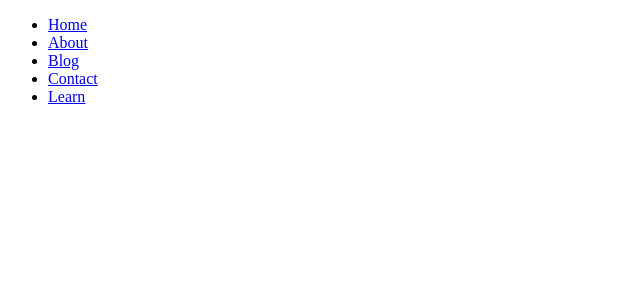
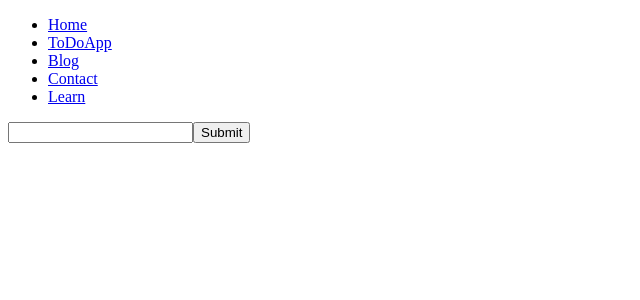
Before and after one commit to Mosjoandy/reactprac, a React (Create React App) app: page /toDoApp in a window 1280 px wide. Shown: the top 300 px of the page, without its empty margins (0-640 px from the left). Built offline with nearby package versions, Linux system fonts and the light colour scheme.

Commit message:
replaced about with todolist exercise

```diff
--- a/src/App.js
+++ b/src/App.js
@@ -2,7 +2,7 @@ import React from "react";
 import { BrowserRouter as Router, Route } from "react-router-dom";
 import NavTabs from "./components/NavTabs";
 import Home from "./components/pages/Home";
-import About from "./components/pages/About";
+import ToDoApp from "./components/pages/ToDoApp";
 import Blog from "./components/pages/Blog";
 import Contact from "./components/pages/Contact";
 
@@ -11,7 +11,7 @@ const App = () => (
     <div>
       <NavTabs />
       <Route exact path="/" component={Home} />
-      <Route exact path="/about" component={About} />
+      <Route exact path="/toDoApp" component={ToDoApp} />
       <Route exact path="/blog" component={Blog} />
       <Route path="/contact" component={Contact} />
     </div>
--- a/src/components/NavTabs.js
+++ b/src/components/NavTabs.js
@@ -15,12 +15,12 @@ const NavTabs = () => (
     </li>
     <li className="nav-item">
       <Link
-        to="/about"
+        to="/toDoApp"
         className={
-          window.location.pathname === "/about" ? "nav-link active" : "nav-link"
+          window.location.pathname === "/toDoApp" ? "nav-link active" : "nav-link"
         }
       >
-        About
+        ToDoApp
       </Link>
     </li>
     <li className="nav-item">
--- a/src/components/pages/About.js
+++ /dev/null
@@ -1,12 +0,0 @@
-import React from "react";
-
-const About = () => (
-  <div>
-    <h1>About Page</h1>
-    <p>
-      About garbage
-    </p>
-  </div>
-);
-
-export default About;
--- /dev/null
+++ b/src/components/pages/ToDoApp.css
@@ -0,0 +1,3 @@
+.striker {
+	text-decoration: line-through;
+}
--- /dev/null
+++ b/src/components/pages/ToDoApp.js
@@ -0,0 +1,148 @@
+import React, { Component } from 'react';
+import "./ToDoApp.css";
+/*
+	1. Add a new item
+	2. Mark as done
+	3. Delete from list
+*/
+
+
+// state of line items that is an array
+// state of todo item boolean
+// handleformsubmit (e) preventdefault
+// input value taken pushed into state array of todo items with 				data-key id
+
+// function that !this.setState of that button
+// state change will change the list item to "done"
+
+// function that hooks into todo item data-key id
+// forloop of the array
+// if data id key = any of data-id keys,
+// then *remove* data-id key item from array
+// re-render element in DOM (to do item array)
+
+class ToDoApp extends Component {
+  constructor() {
+    // required super() to call on parent class so we can access "this."
+    super();
+
+    // setting state initial values for to-do-item list and value from input field
+    this.state = {
+
+      // value will be an empty string
+      value: "",
+
+      // toDoItems will be an empty array
+      toDoItems: []
+
+      // strike: false
+      // ^^^^^^ ABANDONED - strike originally a boolean for strike-through
+    };
+
+    // binding in the constructor so functions have ".this" is defined
+    this.handleChange = this.handleChange.bind(this);
+    this.handleSubmit = this.handleSubmit.bind(this);
+    this.destructoDisk = this.destructoDisk.bind(this);
+    this.strike = this.strike.bind(this);
+  };
+
+  // function passing "event" to get input value from <input />
+  handleChange(event) {
+
+    // setting a new state for "value" which is initially an empty string "" with event.target.value from <input />
+    this.setState({ value: event.target.value });
+  };
+
+  // fuction passing "event" to complete the submit form without reloading the page
+  handleSubmit(event) {
+
+    // prevents reloading of page
+    event.preventDefault();
+
+    // setting a new var to current array of toDoItems
+    var toDo1 = this.state.toDoItems;
+
+    // setting a new var to what value is
+    var toDo2 = this.state.value;
+
+    // setting a new var that concatenates the original array of toDoItems with the new value input
+    var toDoTotal = toDo1.concat(toDo2);
+
+    // setting a new state of toDoItems with concatenated variable
+    this.setState({ toDoItems: toDoTotal });
+
+    // this.setState({toDoItems: this.state.toDoItems.push(this.state.value)});
+    // ^^^^^^ ABANDONED - original attempt to change state with .push
+
+    this.setState({ value: "" });
+    // resetting the state of value to an empty string
+  };
+
+  // 	strikeOut() {
+  // 		this.setState({
+  // 			strike: !this.state.strike
+  // 		});
+  // 	};
+  // ^^^^^^ ABANDONED - original function to change text-decoration for items that were done
+
+  // function that passes index from .map below so we can delete toDoItems from array when clicked
+  destructoDisk(index) {
+    console.log("Destructo-Disk at item " + index);
+
+    // this.setState({toDoItems: this.state.toDoItems.splice(index, 1)})
+    // ^^^^^^ ABANDONED - unable to splice an item from the state
+
+    // setting a new var with the entire toDoItems array
+    var getCut = this.state.toDoItems;
+
+    // using the .splice method to target the index(from .map) and deleting "1" itemfrom that array
+    getCut.splice(index, 1);
+
+    // changing the state of toDoItems with new array
+    this.setState({ toDoItems: getCut });
+
+    console.log(this.state.toDoItems);
+  };
+
+  // function that passes index from .map below so we can change the class of an item when clicked
+  strike(index) {
+    console.log("strike down thee # " + index);
+
+    // setting a new var with an item from toDoItems array - toDoItems[#]
+    var strikeDown = this.state.toDoItems[index];
+    console.log(strikeDown);
+
+    // hook into the id of that array item and give it a new attribute "class" = "striker"
+    document.getElementById(strikeDown).setAttribute("class", "striker");
+
+    // strikeDown.setAttribute("class", "striker");
+    // ^^^^^^ ABANDONED - unable to directly .setAttribute without hooking the id
+  };
+
+  render() {
+    // let strike = this.state.strike ? "strike" : "none";
+
+    return (
+      <div>
+        {this.state.toDoItems.map((toDoItem, index) => (
+          <li key={index}
+            id={toDoItem}
+          // className={strike}
+          >
+            <span id={index} onClick={() => this.strike(index)}>
+              {toDoItem}
+            </span>
+            {/* <input type="checkbox" /> */}
+            <button type="button" onClick={() => this.destructoDisk(index)}>X</button>
+          </li>
+        ))}
+        <form onSubmit={this.handleSubmit}>
+          <input type="text" value={this.state.value} onChange={this.handleChange} />
+          <input type="submit" value="Submit" />
+        </form>
+      </div>
+    );
+  };
+};
+
+export default ToDoApp;
```
